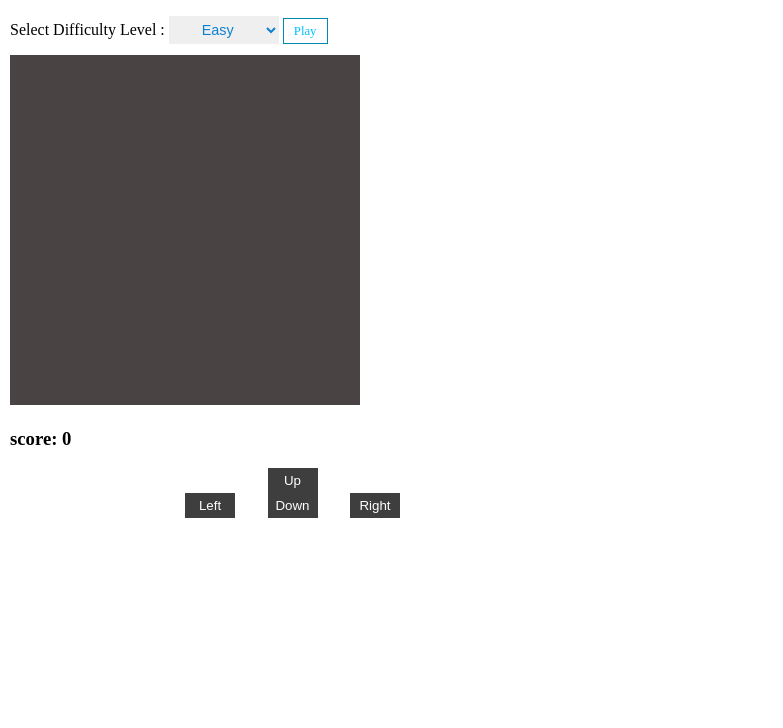
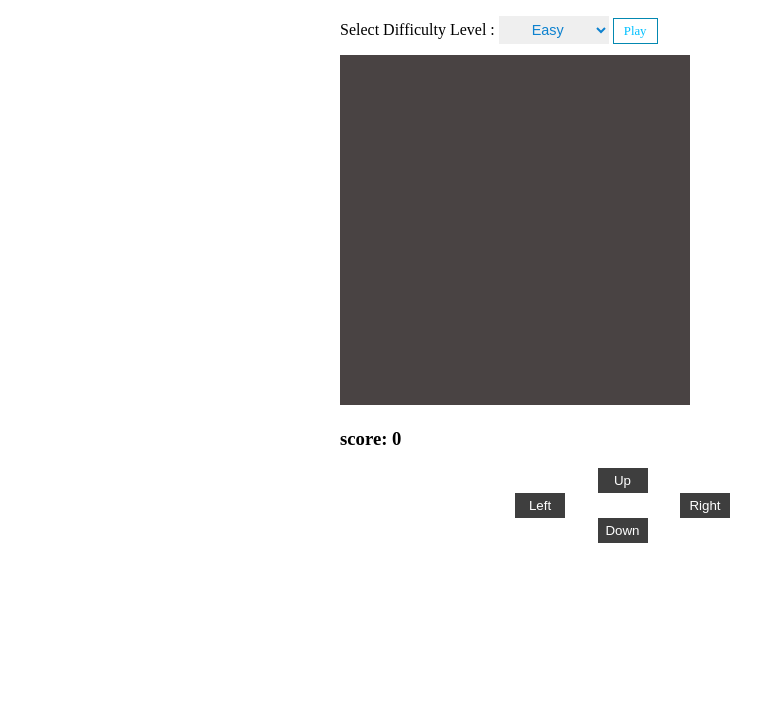
Before and after one commit to Ishtiak1606/snake, a plain HTML site: page index.html in a window 1280 px wide. Shown: the part 72-800 px from the top of the page, without its empty margins (0-783 px from the left). Drawn offline with Linux system fonts and the light colour scheme.

Commit message:
Update index.html

```diff
--- a/index.html
+++ b/index.html
@@ -7,7 +7,7 @@
     <title>Lets play Snake</title>
     <style>
         body {
-            margin: 0;
+            margin: 0 auto;
             padding: 10px;
             max-width: 600px;
         }
@@ -60,7 +60,7 @@
             margin: 0 auto;
             display: grid;
             grid-template-columns: 33% 33% 33%;
-            grid-template-areas: '. up .' 'left down right';
+            grid-template-areas: '. up .' 'left . right' '. down .';
             /* grid-template-rows: 2; */
         }
         .btn-up {
```
